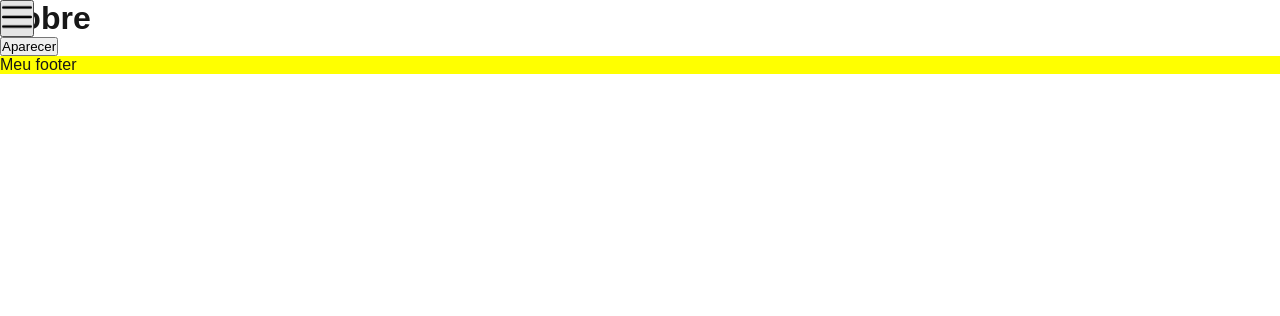
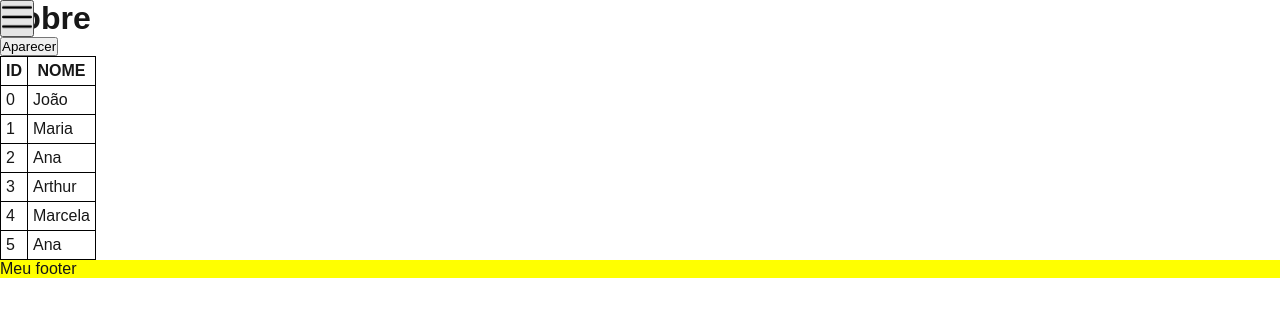
Before and after one commit to KayqueAzam/projeto-front-2a, a Next.js app: page /sobre in a window 1280 px wide. Shown: the top 316 px of the page. Built offline with nearby package versions, Linux system fonts and the light colour scheme.

Commit message:
Aula do dia 16/10/2026

```diff
--- a/src/app/layout.js
+++ b/src/app/layout.js
@@ -14,7 +14,7 @@ import Footer from '@/components/Footer';
 // });
 
 export const metadata = {
-  title: "Create Next App",
+  // title: "Create Next App",
   description: "Generated by create next app",
   charset: "utf-8",
   author: "Wagner Ferreira",
--- a/src/app/sobre/page.js
+++ b/src/app/sobre/page.js
@@ -1,15 +1,23 @@
 'use client'; // informa que o conteúdo será renderizado do lado do cliente
-import { useState } from 'react';  // importa o estado
+import { useEffect, useState } from 'react';  // importa o estado
 import styles from './page.module.css';
 
 export default function Sobre() {
     // declare um estado booleano inicializado com true 'show'
 
     const [show, setShow] = useState(false);  // declara um estado booleano
+    const nomes = ['João', 'Maria', 'Ana', 'Arthur', 'Marcela', 'Ana'];
+
+    useEffect(() => {
+        document.title = 'Página sobre';
+        console.log('componente carregado!');
+    }, []); // lista de dependência vazia indica que o efeito será executado durante o carregamento do componente
+
+
     return (
         <main>
             <h1>Sobre</h1>
-            <button type='button' onClick={() => setShow(!show)}>{show ? 'Esconder': 'Aparecer'}</button>
+            <button type='button' onClick={() => setShow(!show)}>{show ? 'Esconder' : 'Aparecer'}</button>
 
             {show &&  // renderização condicional
                 <div>
@@ -17,6 +25,25 @@ export default function Sobre() {
                     <p>Formação técnica em andamento no ifro</p>
                 </div>
             }
+
+            <table className={styles.tbl}>
+                <thead>
+                    <tr>
+                        <th>ID</th>
+                        <th>NOME</th>
+                    </tr>
+                </thead>
+                <tbody>
+                    {
+                        nomes.map((nome, id) => (
+                            <tr key={id}>
+                                <td>{id}</td>
+                                <td>{nome}</td>
+                            </tr>
+                        ))
+                    }
+                </tbody>
+            </table>
         </main>
     )
 }
--- a/src/app/sobre/page.module.css
+++ b/src/app/sobre/page.module.css
@@ -0,0 +1,7 @@
+.tbl {
+    border-collapse: collapse;
+}
+.tbl td, .tbl th {
+    border: 1px solid black;
+    padding: 5px;
+}
```
